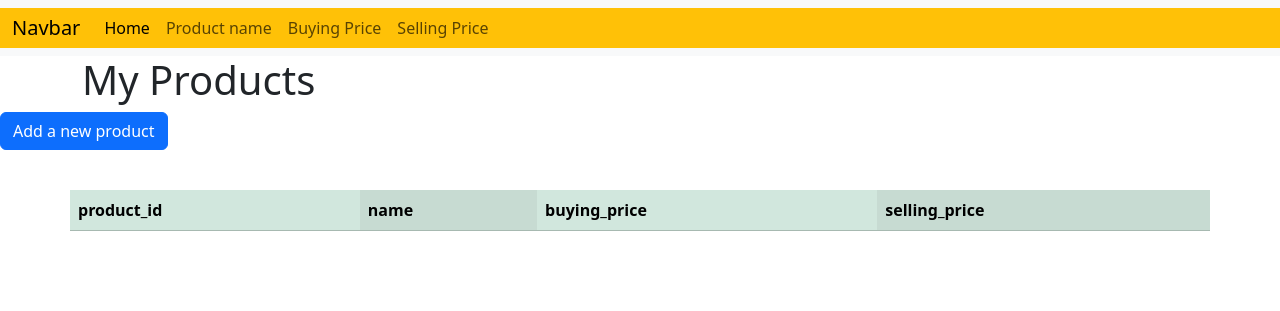
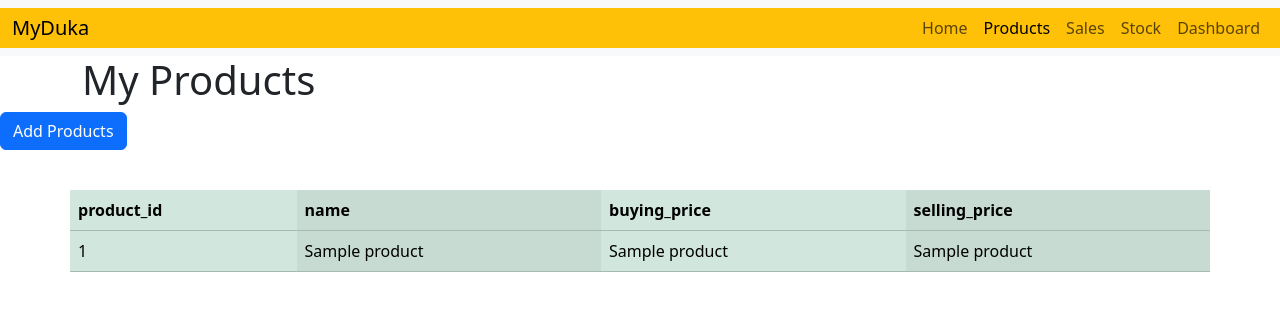
Before and after one commit to NickNjuguna1/Myduka-project, a Flask app: page /products in a window 1280 px wide. Shown: the top 311 px of the page. Run offline with Flask 3, Linux system fonts and the light colour scheme; a database or web service that is not in the repository returns one stand-in record (values such as "Sample title"); lists and menus that the app fills with data are empty; some libraries are stand-ins or nearby versions.

Commit message:
Function to add UI

```diff
--- a/database.py
+++ b/database.py
@@ -51,13 +51,11 @@ curr = connect.cursor()
 # mysales=fetchsales()
 # print(mysales)
 
-
 # fetch data
 def fetch_data(table_name):
     curr.execute(f'select * from {table_name}')
     data = curr.fetchall()
     return data
-
 
 # products = fetch_data('products')
 # print('My Products')
@@ -82,6 +80,14 @@ products=fetch_data('products')
 # print('My Products')
 # print(products)
 
+def insert_sales(values):
+    query='insert into sales(product_id, quantity, created_at) values (%s, %s, %s)'
+    curr.execute(query, values)
+    connect.commit()
+# new_sales=(2,5)
+# insert_sales(new_sale)
+# sales = fetch_data('sales')
+# print(sales)
 
 def insert_stock(values):
     query = "insert into stock(id, product_id, stock_quantity) values (%s, %s, %s)"
--- a/main.py
+++ b/main.py
@@ -1,5 +1,5 @@
-from flask import Flask, render_template
-from database import fetch_data
+from flask import Flask, render_template, request, redirect, url_for
+from database import fetch_data, insert_products
 
 #instance of the Flask class
 app=Flask(__name__)
@@ -14,6 +14,23 @@ def products():
     products=fetch_data('products')
     return render_template ('products.html', my_products= products)
 
+ # Create a function that receives data from UI to the server side
+@app.route('/add_products', methods=['GET', 'POST'])
+def add_products():
+     # checking method
+    if request.method=='POST':
+        # get form input
+        product_name = request.form['name']
+        bp=request.form['buying_price']
+        sp=request.form['selling_price']
+        # print(product_name,bp,sp)
+        new_products=(product_name,bp,sp)
+        # insert to database
+        insert_products(new_products)
+    return redirect(url_for('products'))
+
+# # Sales route
+
 @app.route('/sales')
 def sales():
     sales=fetch_data('sales')
--- a/templates/products.html
+++ b/templates/products.html
@@ -12,66 +12,58 @@
 <body>
     <nav class="navbar navbar-expand-lg bg-body-tertiary justify-content-between">
         <div class="container-fluid bg-warning">
-            <a class="navbar-brand" href="#">Navbar</a>
+            <a class="navbar-brand" href="/">MyDuka</a>
             <button class="navbar-toggler" type="button" data-bs-toggle="collapse" data-bs-target="#navbarNavDropdown"
                 aria-controls="navbarNavDropdown" aria-expanded="false" aria-label="Toggle navigation">
                 <span class="navbar-toggler-icon"></span>
             </button>
-            <div class="collapse navbar-collapse" id="navbarNavDropdown">
-                <ul class="navbar-nav">
-                    <li class="nav-item">
-                        <a class="nav-link active" aria-current="page" href="#">Home</a>
-                    </li>
-                    <li class="nav-item dropdown">
-                        <a class="nav-link" href="#" role="button" aria-expanded="false">
-                            Product name
-                        </a>
-                    </li>
-                    <li class="nav-item dropdown">
-                        <a class="nav-link" href="#" role="button" aria-expanded="false">
-                            Buying Price
-                        </a>
-                    </li>
-                    <li class="nav-item dropdown">
-                        <a class="nav-link" href="#" role="button" aria-expanded="false">
-                            Selling Price
-                        </a>
-                    </li>
-                </ul>
+            <div class="collapse navbar-collapse justify-content-end" id="navbarNavAltMarkup">
+                <div class="navbar-nav">
+                    <a class="nav-link" href="/">Home</a>
+                    <a class="nav-link active" aria-current="page" href="/products" role="button" aria-expanded="false">
+                        Products
+                    </a>
+                    <a class="nav-link" href="/sales" role="button" aria-expanded="false">
+                        Sales
+                    </a>
+                    <a class="nav-link" href="/stock" role="button" aria-expanded="false">
+                        Stock
+                    </a>
+                    <a class="nav-link" href="/dashboard" role="button" aria-expanded="false">
+                        Dashboard
+                    </a>
+                </div>
             </div>
         </div>
     </nav>
     <h1 class="container">My Products</h1>
     <!-- Button trigger modal -->
-    <button type="button" class="btn btn-primary" data-bs-toggle="modal" data-bs-target="#exampleModal">
-        Add a new product
+    <button type="button" class="btn btn-primary" data-bs-toggle="modal" data-bs-target="#staticBackdrop">
+        Add Products
     </button>
 
     <!-- Modal -->
-    <div class="modal fade" id="exampleModal" tabindex="-1" aria-labelledby="exampleModalLabel" aria-hidden="true">
+    <div class="modal fade" id="staticBackdrop" data-bs-backdrop="static" data-bs-keyboard="false" tabindex="-1"
+        aria-labelledby="staticBackdropLabel" aria-hidden="true">
         <div class="modal-dialog">
             <div class="modal-content">
                 <div class="modal-header">
-                    <h1 class="modal-title fs-5" id="exampleModalLabel">Products</h1>
+                    <h1 class="modal-title fs-5" id="staticBackdropLabel">Products</h1>
                     <button type="button" class="btn-close" data-bs-dismiss="modal" aria-label="Close"></button>
                 </div>
                 <div class="modal-body">
-                    <div class="mb-3">
-                        <label for="name" class="form-label">Product name</label>
-                        <input type="text" class="form-control" id="name" placeholder="Enter product name">
-                    </div>
-                    <div class="mb-3">
-                        <label for="name" class="form-label">Buying Price</label>
-                        <input type="number" class="form-control" id="Buying Price" placeholder="Enter buying price">
-                    </div>
-                    <div class="mb-3">
-                        <label for="name" class="form-label">Selling Price</label>
-                        <input type="number" class="form-control" id="Selling Price" placeholder="Enter selling price">
-                    </div>
+                    <form action="/add_products" class="form-control" method="POST">
+                        <label for="name">Product name</label> <br>
+                        <input type="text" id="name" name="name"> <br>
+                        <label for="bp">Buying Price</label> <br>
+                        <input type="number" id="bp" name="buying_price"> <br>
+                        <label for="sp">Selling Price</label> <br>
+                        <input type="number" id="sp" name="selling_price"> <br>
+                        <button type="submit" class="btn btn-primary">Add product</button>
+                    </form>
                 </div>
                 <div class="modal-footer">
                     <button type="button" class="btn btn-secondary" data-bs-dismiss="modal">Close</button>
-                    <button type="button" class="btn btn-primary">Save changes</button>
                 </div>
             </div>
         </div>
@@ -87,7 +79,7 @@
                 </tr>
             </thead>
             <tbody>
-                {% for products in m_products %}
+                {% for products in my_products %}
                 <tr>
                     <td>{{products[0]}}</td>
                     <td>{{products[1]}}</td>
```
Also changed, not shown: templates/index.html (+35 -0 lines), templates/sales.html (+17 -22 lines), templates/stock.html (+17 -22 lines).
